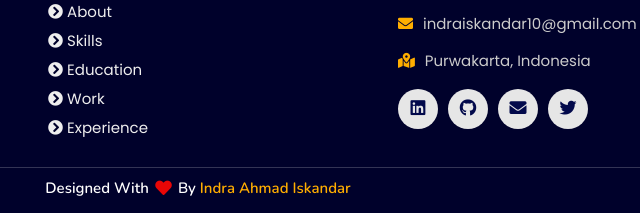
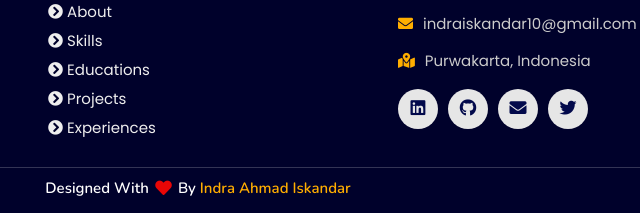
Before and after one commit to indraahmadiskandar/indraahmadiskandar.github.io, a plain HTML site: page index.html in a window 1280 px wide. Shown: the part 5169-5382 px from the top of the page, 442-1082 px from the left. Drawn offline with nearby package versions, Linux system fonts and the light colour scheme; animation ran at ten frames a second.

Commit message:
new update

```diff
--- a/index.html
+++ b/index.html
@@ -286,9 +286,9 @@
         <a href="#home"><i class="fas fa-chevron-circle-right"></i> home</a>
         <a href="#about"><i class="fas fa-chevron-circle-right"></i> about</a>
         <a href="#skills"><i class="fas fa-chevron-circle-right"></i> skills</a>
-        <a href="#education"><i class="fas fa-chevron-circle-right"></i> education</a>
-        <a href="#work"><i class="fas fa-chevron-circle-right"></i> work</a>
-        <a href="#experience"><i class="fas fa-chevron-circle-right"></i> experience</a>
+        <a href="#education"><i class="fas fa-chevron-circle-right"></i> educations</a>
+        <a href="#work"><i class="fas fa-chevron-circle-right"></i> projects</a>
+        <a href="#experience"><i class="fas fa-chevron-circle-right"></i> experiences</a>
       </div>
       <div class="box">
         <h3>contact info</h3>
```
